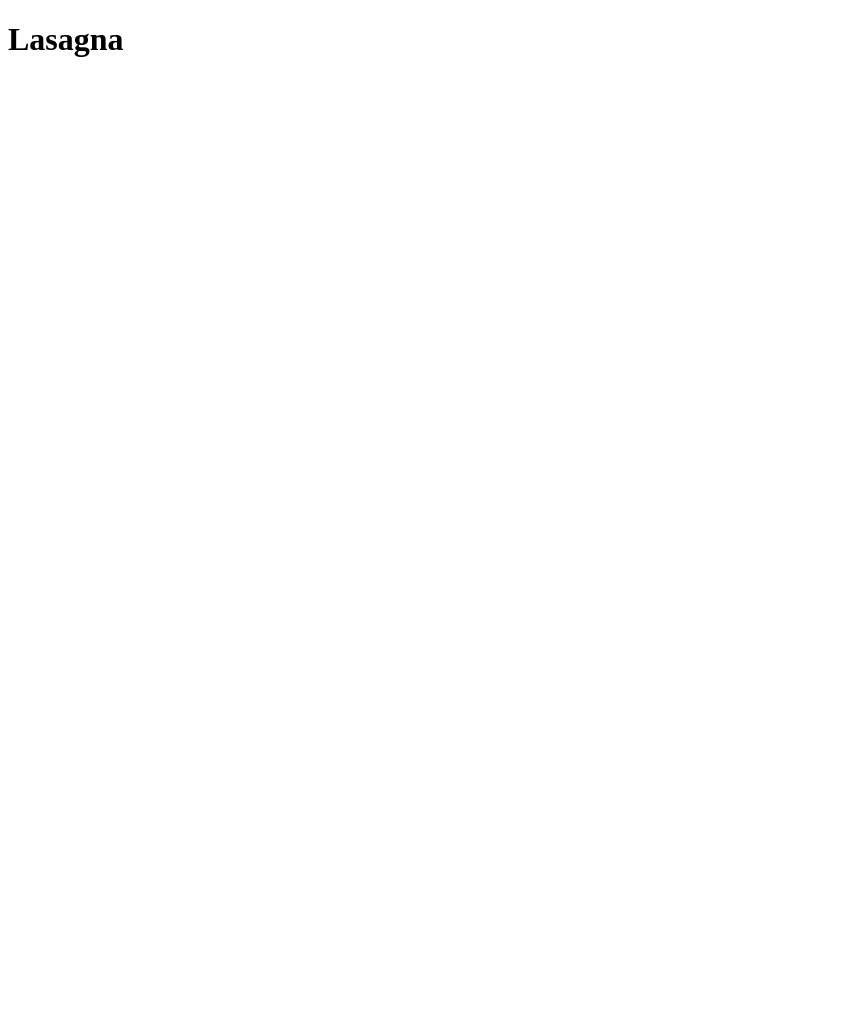
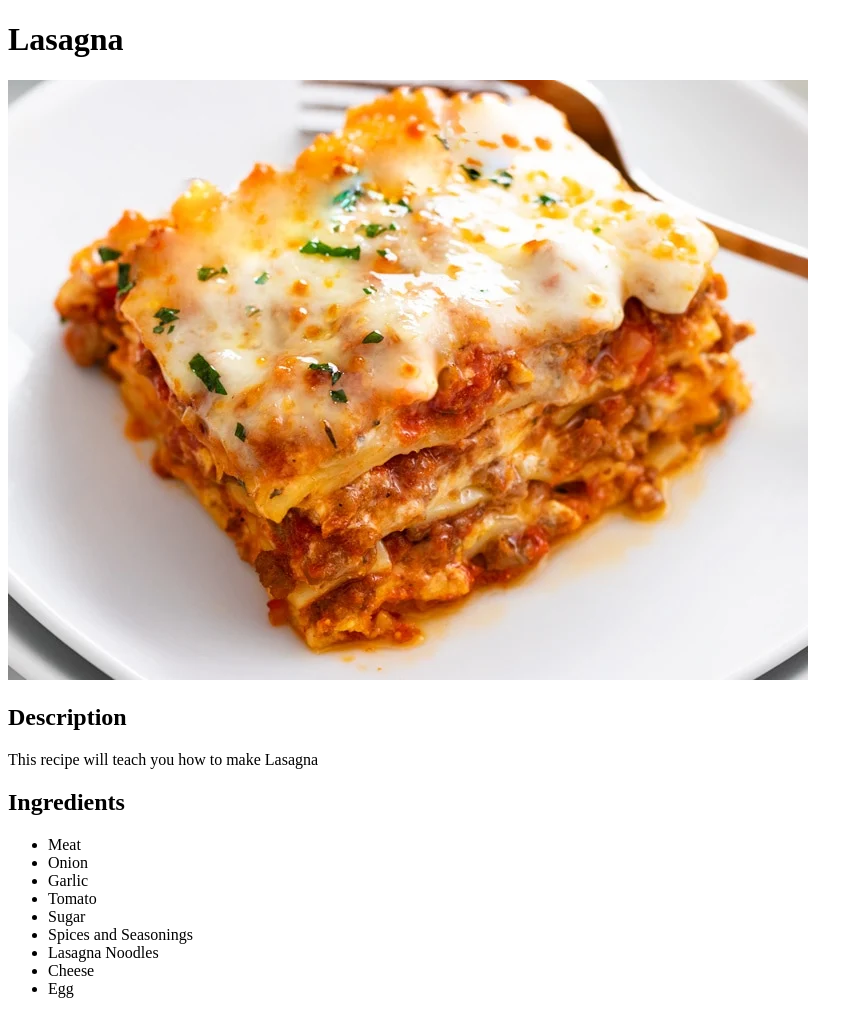
Before and after one commit to sk0121/odin-recipes, a plain HTML site: page recipes/lasagna.html in a window 1280 px wide. Shown: the whole page, without its empty margins (0-863 px from the left). Before the commit the page ends 800 px from the top, so only its background shows below. Drawn offline with Linux system fonts and the light colour scheme.

Commit message:
Added a list of ingredites
This lets the person know what they need to make the Lasagna.

```diff
--- a/recipes/lasagna.html
+++ b/recipes/lasagna.html
@@ -7,5 +7,23 @@
 </head>
 <body>
     <h1>Lasagna</h1>
+    <img src="Lasagna-Recipe-f.webp"></img>
+
+    <h2>Description</h2>
+    <p>This recipe will teach you how to make Lasagna</p>
+
+    <h2>Ingredients</h2>
+
+    <ul>
+        <li>Meat</li>
+        <li>Onion</li>
+        <li>Garlic</li>
+        <li>Tomato</li>
+        <li>Sugar</li>
+        <li>Spices and Seasonings</li>
+        <li>Lasagna Noodles</li>
+        <li>Cheese</li>
+        <li>Egg</li>
+    </ul>
 </body>
 </html>
```
